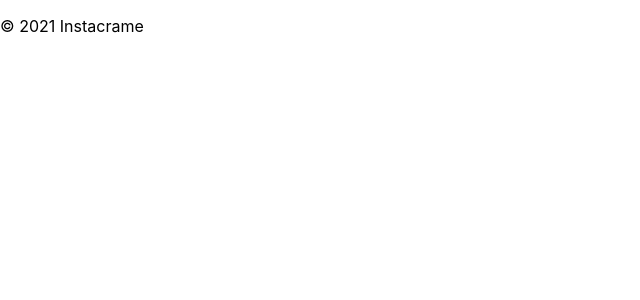
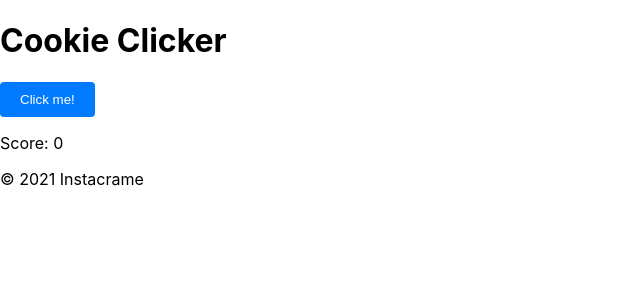
Before and after one commit to LuluxClient/instacrame, a React (Create React App) app: page /secret in a window 1280 px wide. Before the commit this address had no page. Shown: the top 300 px of the page, without its empty margins (0-640 px from the left). Built offline with nearby package versions, Linux system fonts and the light colour scheme.

Commit message:
Add cookie clicker

```diff
--- a/src/App.jsx
+++ b/src/App.jsx
@@ -2,7 +2,6 @@ import React from "react";
 import Footer from "./components/Footers";
 import Inscription from "./pages/Inscription";
 import Feed from "./pages/Feed";
-import Post from "./pages/Post";
 import "./styles/index.css";
 import {
   BrowserRouter as Router,
@@ -12,6 +11,7 @@ import {
 import { Provider } from "react-redux";
 import { Provider as JotaiProvider }  from "jotai";
 import store from "./redux/store";
+import CookieClicker from "./pages/CookieClicker";
 
 function App() {
   return (
@@ -22,7 +22,7 @@ function App() {
             <Routes>
               <Route path="/" element={<Inscription />} />
               <Route path="/feed" element={<Feed />} />
-              <Route path="/post" element={<Post />} />
+              <Route path="/secret" element={<CookieClicker />} />
             </Routes>
             <Footer />
           </JotaiProvider>
--- a/src/components/Navbar.jsx
+++ b/src/components/Navbar.jsx
@@ -6,7 +6,7 @@ const Navbar = () => {
     <nav>
       <Link to={"/"}>Déconnecter</Link>
       {" - "}
-      <Link to={"/post"}>Cookie clicker</Link>
+      <Link to={"/secret"}>Cookie clicker</Link>
     </nav>
   );
 };
--- /dev/null
+++ b/src/pages/CookieClicker.jsx
@@ -0,0 +1,27 @@
+import React, { useState, useEffect } from 'react';
+
+function CookieClicker() {
+  const [score, setScore] = useState(() => {
+    const savedScore = window.localStorage.getItem('score');
+    return savedScore ? parseInt(savedScore) : 0;
+  });
+
+  function incrementScore() {
+    setScore(score + 1);
+  }
+
+  useEffect(() => {
+
+    window.localStorage.setItem('score', score);
+  }, [score]);
+
+  return (
+    <div>
+      <h1>Cookie Clicker</h1>
+      <button onClick={incrementScore}>Click me!</button>
+      <p>Score: {score}</p>
+    </div>
+  );
+}
+
+export default CookieClicker;
--- a/src/pages/Post.jsx
+++ /dev/null
@@ -1,11 +0,0 @@
-import React from 'react';
-
-function MyComponent() {
-  return (
-    <div>
-      <h1>Hello, world!</h1>
-    </div>
-  );
-}
-
-export default MyComponent;
```
